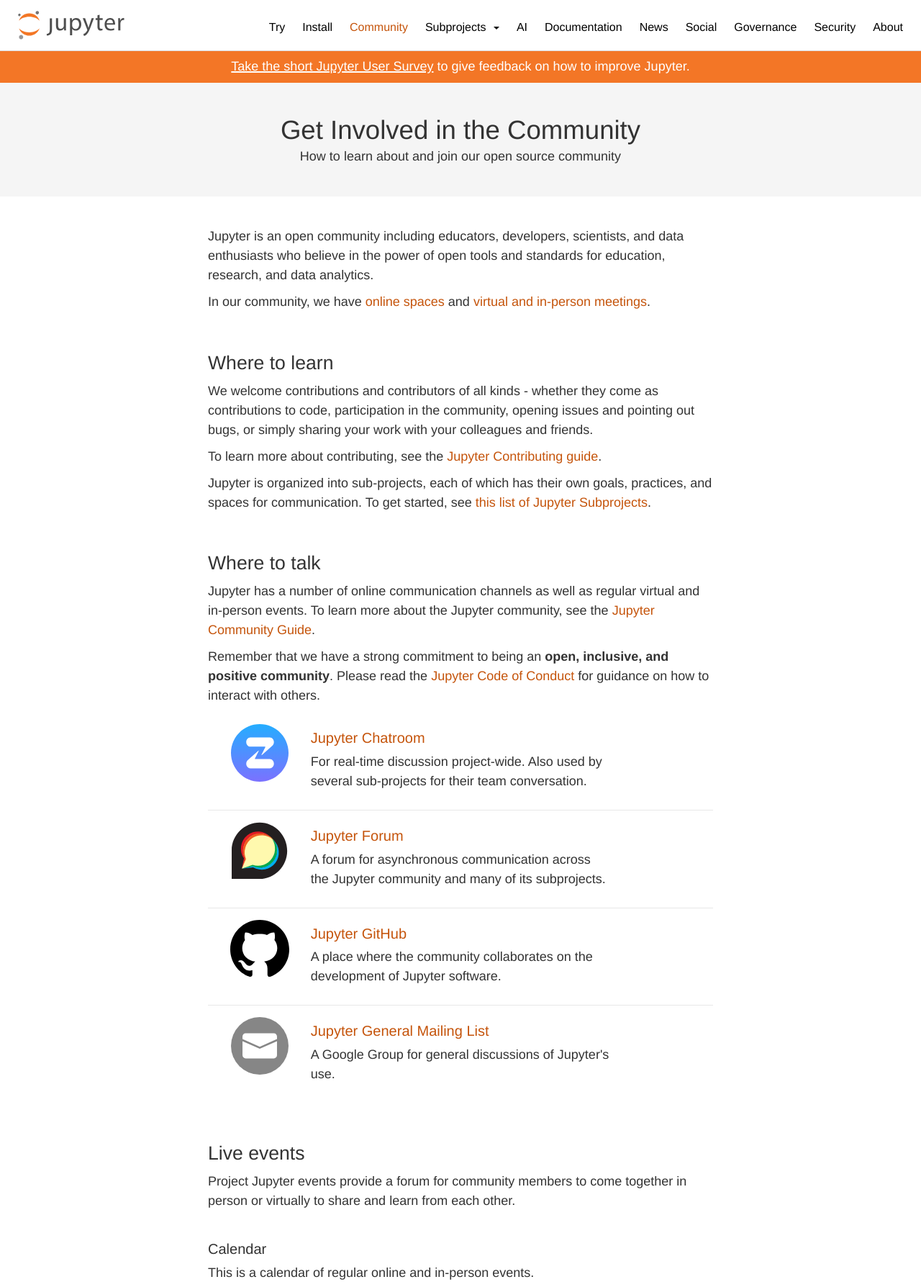
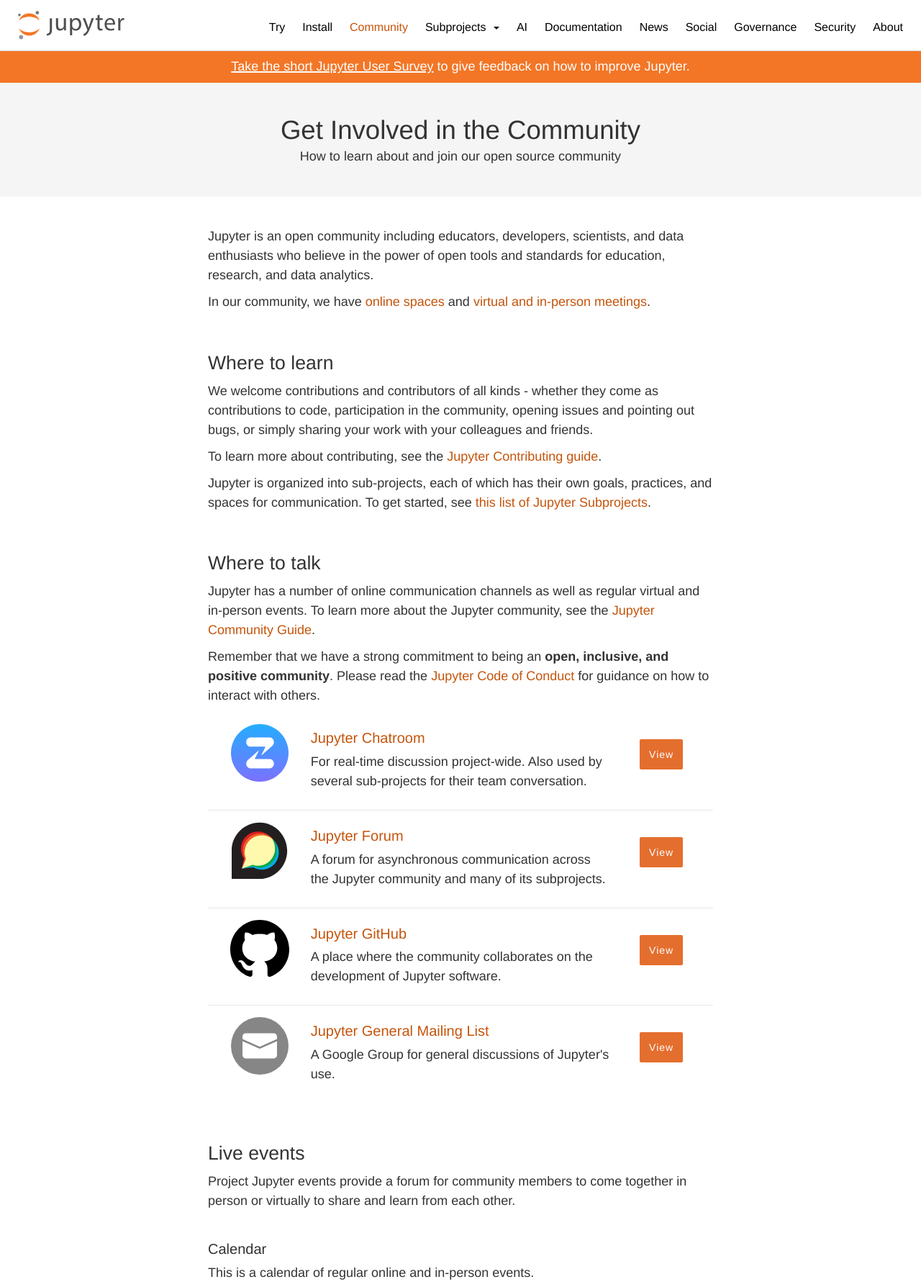
Before and after one commit to jupyter/jupyter.github.io, a Jekyll site: the page built from community.md, in a window 1280 px wide, cut to the strip 0-1788 px from the top of the page. Shown: the whole strip at 72% size. Built offline with Jekyll 4.4.1, drawn with Linux system fonts in a browser that asks for light colours; comment, search, counter and statistics services are not loaded.

Commit message:
Bring back View button

```diff
--- a/_includes/community-resource.html
+++ b/_includes/community-resource.html
@@ -7,5 +7,8 @@
         <h3 class="resource-name"><a href="{{ include.url }}">{{ include.title }}</a></h3>
         <p class="resource-desc">{{ include.description }}</p>
       </div>
+      <div class="col-md-2 resource-button">
+        <a href="{{ include.url }}">View</a>
+      </div>
     </div>
   </div>
--- a/_sass/components/_community-resource.scss
+++ b/_sass/components/_community-resource.scss
@@ -25,6 +25,25 @@
   .resource-name {
     margin-top: 6px;
   }
+  .resource-button {
+    margin-top: 32px;
+    text-align: center;
+    a {
+      background-color: $button-orange;
+      border-radius: 2px;
+      color: white;
+      letter-spacing: 1px;
+      padding: 13px;
+      text-decoration: none;
+      -webkit-transition: 0.2s;
+      &:hover {
+        background-color: $button-hover;
+      }
+      &:active {
+        background-color: $button-active;
+      }
+    }
+  }
 }
 
 @media (max-width: $breakpoint-l) {
```
